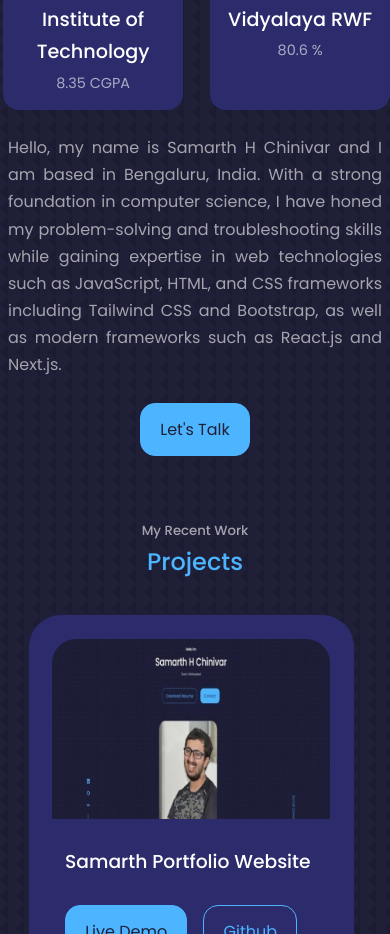
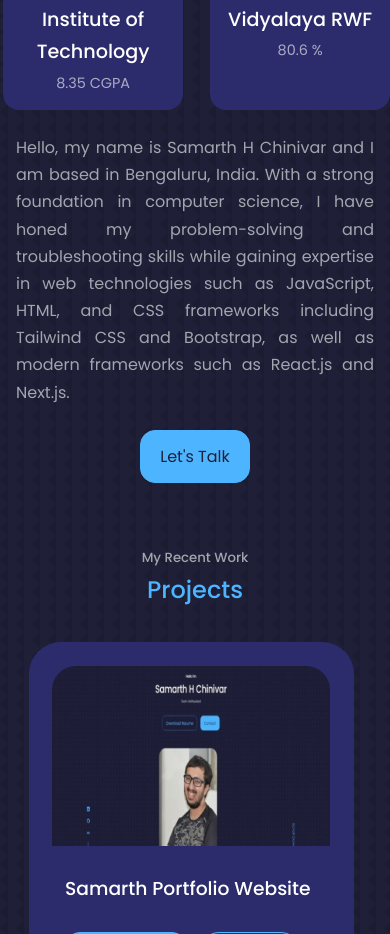
Before and after one commit to SamarthHChinivar/portfolio-website, a React (Create React App) app: page / in a window 390 px wide. Shown: the part 1400-2334 px from the top of the page. Built offline with nearby package versions, Linux system fonts and the light colour scheme; a web font is replaced by a local one.

Commit message:
About paragraph updated

```diff
--- a/src/components/about/about.css
+++ b/src/components/about/about.css
@@ -80,7 +80,7 @@
    }
 
    .about__content p {
-    margin: 1rem 0 1.5rem;
+    margin: 1rem 1rem 1.5rem;
     text-align: justify;
    }
 }
@@ -105,7 +105,7 @@
     }
 
     .about__content p {
-        margin: 1.5rem 0.5rem;
+        margin: 1.5rem 1rem;
         text-align: justify;
     }
 
```
